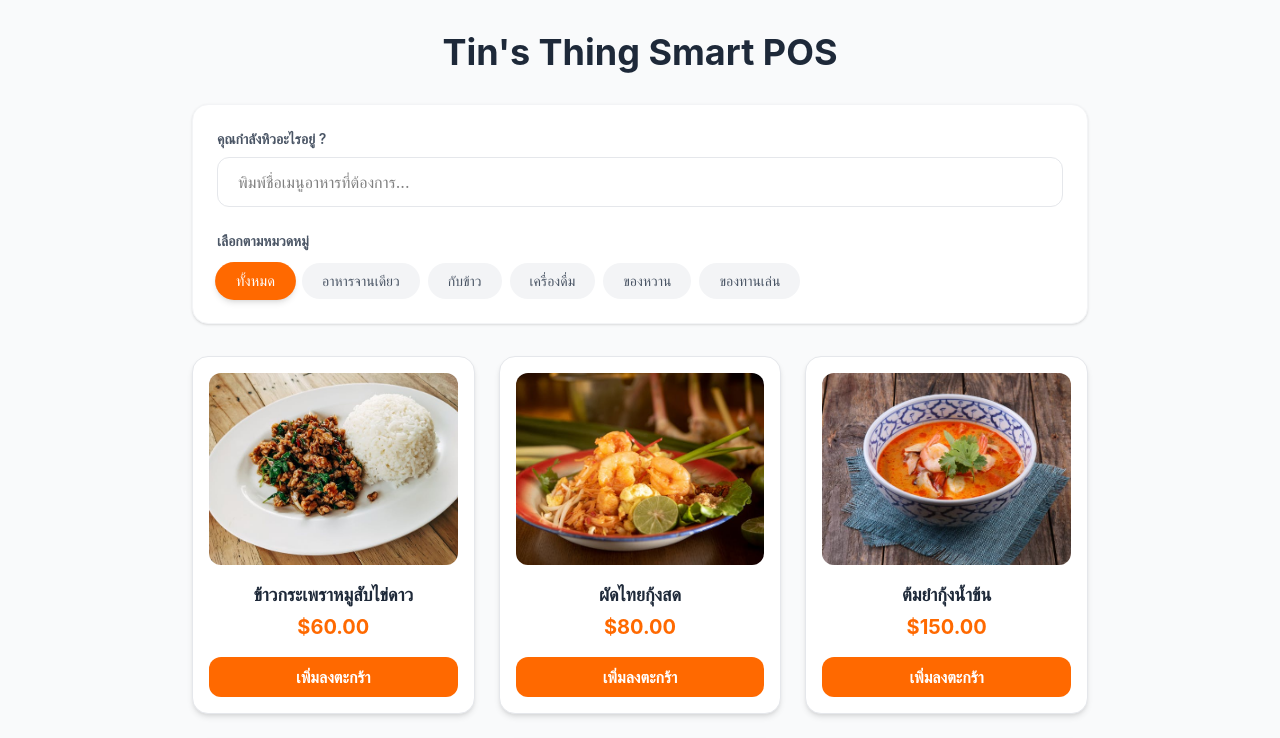
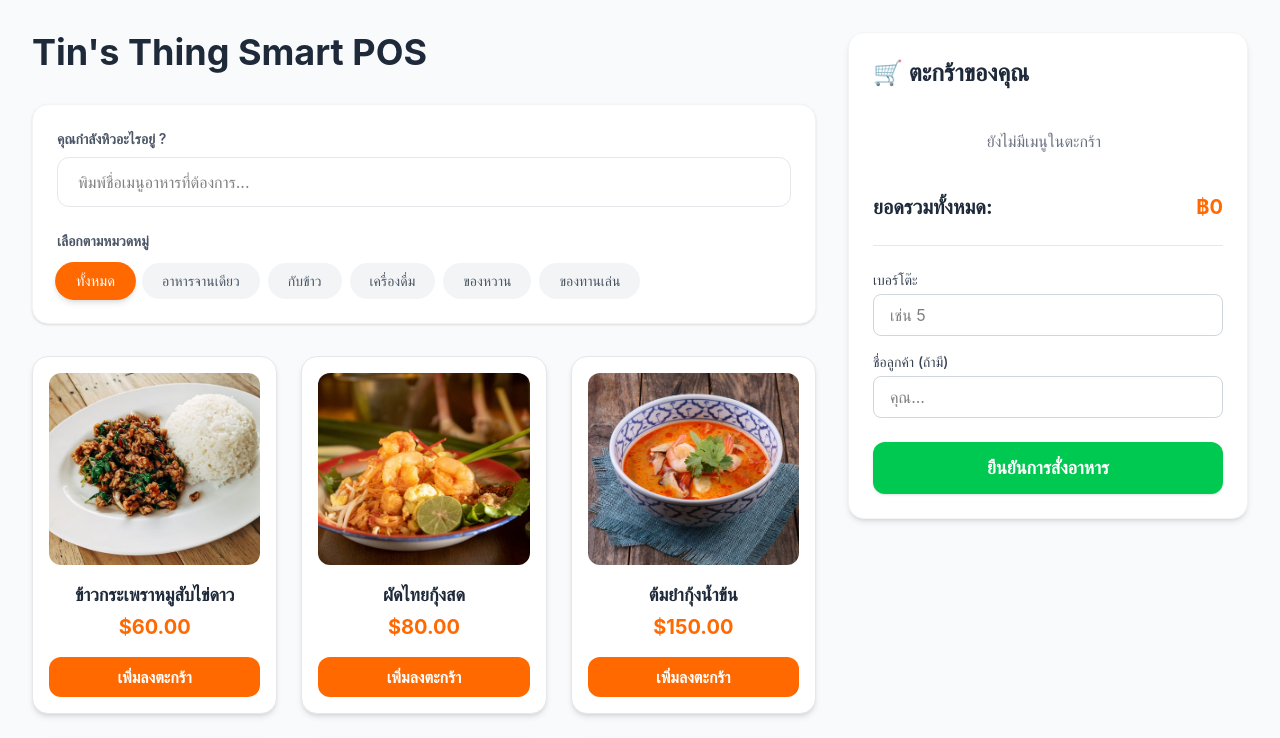
Before and after one commit to janjaw007/smart-pos, a React (Vite) app: page / in a window 1280 px wide. Shown: the top 738 px of the page. Built offline with nearby package versions, Linux system fonts and the light colour scheme.

Commit message:
feat: finalize project with Cart UI and Checkout Form

```diff
--- a/src/App.tsx
+++ b/src/App.tsx
@@ -3,7 +3,7 @@ import type { MenuItem } from "./types";
 import { fetchMenuItems, mockMenu } from "./data/mockData";
 import { useEffect, useState } from "react";
 import CategoryTabs from "./components/CategoryTabs";
-
+import Cart from "./components/Cart";
 function App() {
   const [menus, setMenus] = useState<MenuItem[]>([]);
   const [isLoading, setIsloading] = useState<boolean>(false);
@@ -43,18 +43,22 @@ function App() {
   });
 
   return (
-    <div className="min-h-screen bg-gray-50 p-8">
-      <div className="max-w-4xl mx-auto">
-        <h1 className="text-4xl font-bold text-center mb-8 text-gray-800">
+    <div className="min-h-screen bg-gray-50 p-4 sm:p-8">
+      {/* ใช้ flex จัด Layout ให้ฝั่งซ้ายเป็นเมนู ฝั่งขวาเป็นตะกร้า */}
+      <div className="max-w-7xl mx-auto flex flex-col lg:flex-row gap-8">
+        {/* --- ฝั่งซ้าย: พื้นที่แสดงเมนู (กว้างกว่า) --- */}
+        <div className="flex-1">
+          <h1 className="text-4xl font-bold mb-8 text-gray-800 text-center lg:text-left">
             Tin's Thing Smart POS
           </h1>
+
           <div className="bg-white p-6 rounded-2xl shadow-sm mb-8 border border-gray-100">
             <div className="mb-6">
               <label className="block text-sm font-semibold text-gray-600 mb-2">
                 คุณกำลังหิวอะไรอยู่ ?
               </label>
               <input
-              className="w-full px-5 py-3 border border-gray-200 rounded-xl focus:ring-2  focus:ring-orange-500"
+                className="w-full px-5 py-3 border border-gray-200 rounded-xl focus:ring-2 focus:ring-orange-500 outline-none"
                 type="text"
                 placeholder="พิมพ์ชื่อเมนูอาหารที่ต้องการ..."
                 value={searchQuery}
@@ -67,6 +71,7 @@ function App() {
               onSelectCategory={setSelectedCategory}
             />
           </div>
+
           {isLoading ? (
             <p className="text-center text-xl text-gray-500 font-semibold py-20 animate-pulse">
               กำลังจัดเตรียมเมนูอาหาร... 👨‍🍳
@@ -83,6 +88,12 @@ function App() {
             </div>
           )}
         </div>
+
+        {/* --- ฝั่งขวา: ตะกร้าสินค้า (ความกว้างคงที่ที่ 400px ในจอใหญ่) --- */}
+        <div className="w-full lg:w-[400px]">
+          <Cart />
+        </div>
+      </div>
     </div>
   );
 }
--- /dev/null
+++ b/src/components/Cart.tsx
@@ -0,0 +1,98 @@
+import { useState, useContext } from "react";
+import { CartContext } from "../context/CartContext";
+
+export default function Cart() {
+  const context = useContext(CartContext);
+
+  if (!context) return null;
+  const { cart, totalPrice, removeFromCart, clearCart } = context;
+  const [customerName, setCustomerName] = useState("");
+  const [tableNumber, setTableNumber] = useState("");
+
+  const handleCheckout = (e: React.FormEvent) => {
+    e.preventDefault();
+    if (cart.length === 0) {
+      alert("ตะกร้าว่างเปล่า กรุณาเลือกอาหารก่อนสั่งนะครับ");
+      return;
+    }
+
+    alert(
+      `🎉 รับออเดอร์เรียบร้อย!\nโต๊ะ: ${tableNumber}\nลูกค้า: ${customerName}\nยอดชำระ: ฿${totalPrice}`,
+    );
+
+    clearCart();
+    setCustomerName("");
+    setTableNumber("");
+  };
+
+  return (
+    <div className="bg-white p-6 rounded-2xl shadow-md border border-gray-100 sticky top-8">
+      <h2 className="text-2xl font-bold text-gray-800 mb-6">🛒 ตะกร้าของคุณ</h2>
+      <div className="mb-6 max-h-64 overflow-y-auto pr-2">
+        {cart.length === 0 ? (
+          <p className="text-gray-500 text-center py-4">ยังไม่มีเมนูในตะกร้า</p>
+        ) : (
+          cart.map((item) => (
+            <div
+              key={item.id}
+              className="flex justify-between items-center mb-4 pb-4 border-b border-gray-100"
+            >
+              <div>
+                <p className="font-semibold text-gray-800">{item.name}</p>
+                <p className="text-sm text-gray-500">
+                  ฿{item.price} x {item.quantity}
+                </p>
+              </div>
+              <button
+                onClick={() => removeFromCart(item.id)}
+                className="text-red-500 hover:text-red-700 font-semibold text-sm px-2 py-1 bg-red-50 rounded-lg"
+              >
+                ลบ
+              </button>
+            </div>
+          ))
+        )}
+      </div>
+      <div className="flex justify-between items-center mb-6 text-xl font-bold text-gray-800">
+        <span>ยอดรวมทั้งหมด:</span>
+        <span className="text-orange-500">฿{totalPrice}</span>
+      </div>
+
+      <hr className="mb-6 border-gray-200" />
+      <form onSubmit={handleCheckout}>
+        <div className="mb-4">
+          <label className="block text-sm font-medium text-gray-700 mb-1">
+            เบอร์โต๊ะ
+          </label>
+          <input
+            type="number"
+            required
+            value={tableNumber}
+            onChange={(e) => setTableNumber(e.target.value)}
+            className="w-full px-4 py-2 border border-gray-300 rounded-lg focus:outline-none focus:ring-2 focus:ring-orange-500"
+            placeholder="เช่น 5"
+          />
+        </div>
+        <div className="mb-6">
+          <label className="block text-sm font-medium text-gray-700 mb-1">
+            ชื่อลูกค้า (ถ้ามี)
+          </label>
+          <input
+            type="text"
+            required
+            value={customerName}
+            onChange={(e) => setCustomerName(e.target.value)}
+            className="w-full px-4 py-2 border border-gray-300 rounded-lg focus:outline-none focus:ring-2 focus:ring-orange-500"
+            placeholder="คุณ..."
+          />
+        </div>
+        <button
+          type="submit"
+          className="w-full bg-green-500 hover:bg-green-600 text-white py-3 rounded-xl font-bold text-lg transition-colors shadow-sm"
+        >
+          ยืนยันการสั่งอาหาร
+        </button>
+      </form>
+    </div>
+  );
+}
```
Also changed, not shown: src/context/CartContext.tsx (+18 -11 lines). Lines whose indentation alone changed are shown as unchanged.
